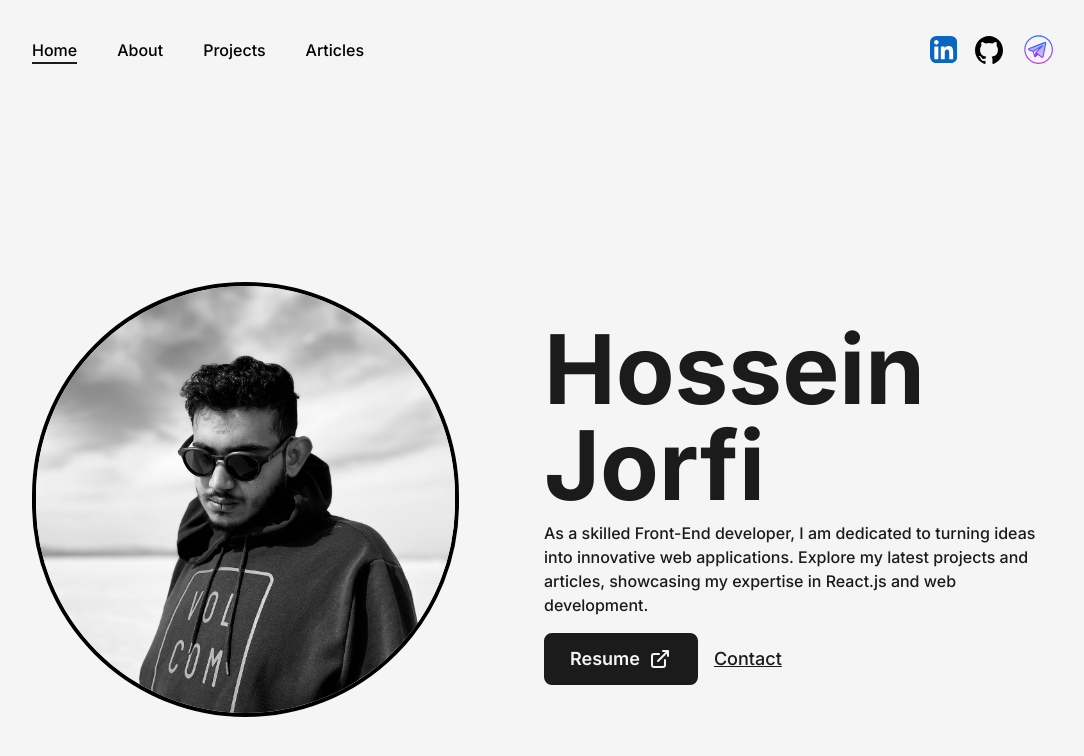
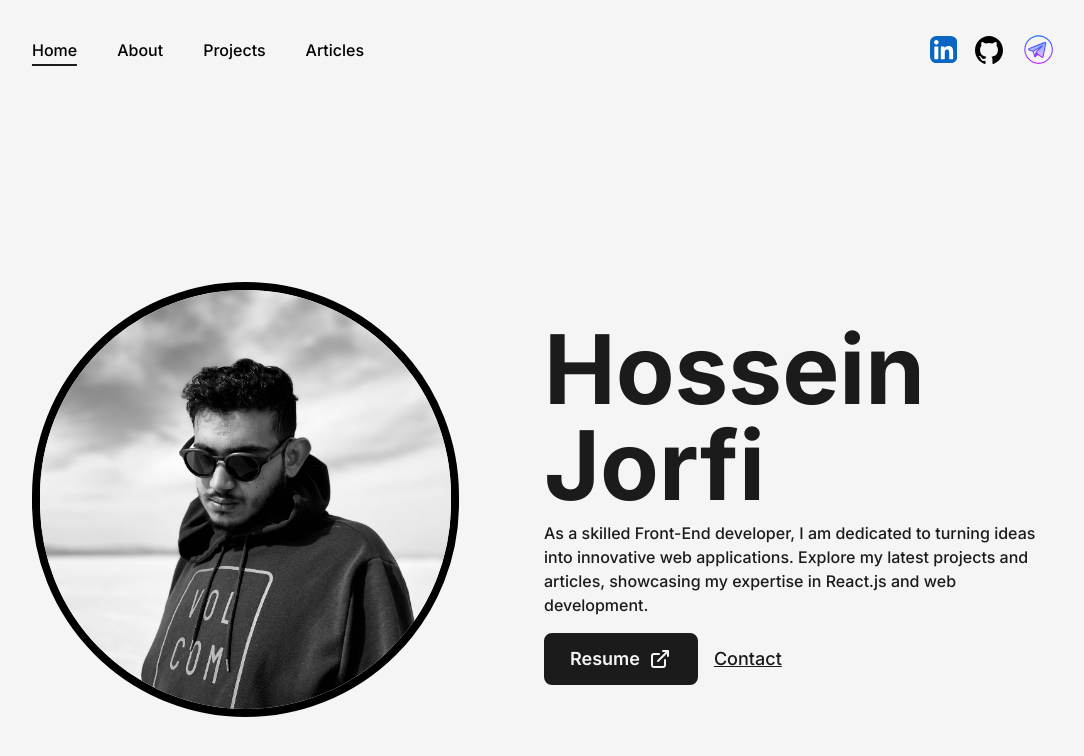
Before and after one commit to hossein-jorfi/portfolio-website, a Next.js app: page / in a window 1280 px wide. Shown: the top 756 px of the page, without its empty margins (96-1180 px from the left). Built offline with nearby package versions, Linux system fonts and the light colour scheme.

Commit message:
some animation

```diff
--- a/src/app/page.tsx
+++ b/src/app/page.tsx
@@ -1,20 +1,27 @@
+"use client";
 import Image from "next/image";
 import picture2 from "../../public/images/myPic.jpg";
 import AnimatedText from "@/components/AnimatedText";
 import Link from "next/link";
 import { LinkArrow } from "@/components/Icons";
+import { motion } from "framer-motion";
 
 function Home() {
   return (
     <div className="flex items-center text-dark w-full min-h-screen z-0 bg-light px-32 2xl:container">
       <div className="flex items-center justify-between w-full">
-        <div className="w-1/2 rounded-full full ">
+        <motion.div
+          initial={{ x: -100, opacity: 0 }}
+          animate={{ x: 0, opacity: 1 }}
+          transition={{ duration: 0.5 }}
+          className="w-1/2 rounded-full full "
+        >
           <Image
             src={picture2}
             alt="profile"
-            className="w-5/6 rounded-full h-auto border-4 border-black"
+            className="w-5/6 rounded-full h-auto border-8 border-black"
           />
-        </div>
+        </motion.div>
         <div className="w-1/2 flex flex-col items-center self-center">
           <AnimatedText className="text-left" title="Hossein Jorfi" />
           <p className="font-medium text-base">
--- a/src/components/NavBar.tsx
+++ b/src/components/NavBar.tsx
@@ -16,26 +16,44 @@ const CutomLink = ({
   const pathname = usePathname();
 
   return (
-    <Link className={`${className} relative group`} href={href}>
-      {title}
-      <span
-        className={`absolute left-0 -bottom-1 bg-dark h-[2px] group-hover:w-full transition-[width] ease-in-out duration-300 ${
-          href === pathname ? "w-full" : "w-0"
-        }`}
-      ></span>
-    </Link>
+    <motion.span
+      initial={{ opacity: 0, x: -50 }}
+      animate={{ opacity: 1, x: 0, transition: { duration: 0.5 } }}
+      transition={{ duration: 0.5 }}
+      className="relative group inline-block"
+    >
+      <Link className={`${className} `} href={href}>
+        {title}
+        <motion.span
+          initial={{ opacity: 0, x: -100 }}
+          animate={{ opacity: 1, x: 0 }}
+          transition={{ duration: 1, ease: "anticipate" }}
+          className={`absolute left-0 -bottom-1 bg-dark h-[2px] group-hover:w-full transition-[width] ease-in-out duration-300 ${
+            href === pathname ? "w-full" : "w-0"
+          }`}
+        ></motion.span>
+      </Link>
+    </motion.span>
   );
 };
 
 const NavBar = () => {
   return (
     <header className="w-full px-32 py-8 font-medium flex justify-between items-center">
-      <nav className="space-x-10">
+      <motion.nav
+        animate={{
+          transition: {
+            delay: 0.5,
+            staggerChildren: 0.08,
+          },
+        }}
+        className="space-x-10"
+      >
         <CutomLink href="/" title="Home" />
         <CutomLink href="/About" title="About" />
         <CutomLink href="/Projects" title="Projects" />
         <CutomLink href="/Articles" title="Articles" />
-      </nav>
+      </motion.nav>
 
       <nav className="flex justify-center items-center space-x-4">
         <motion.a
```
